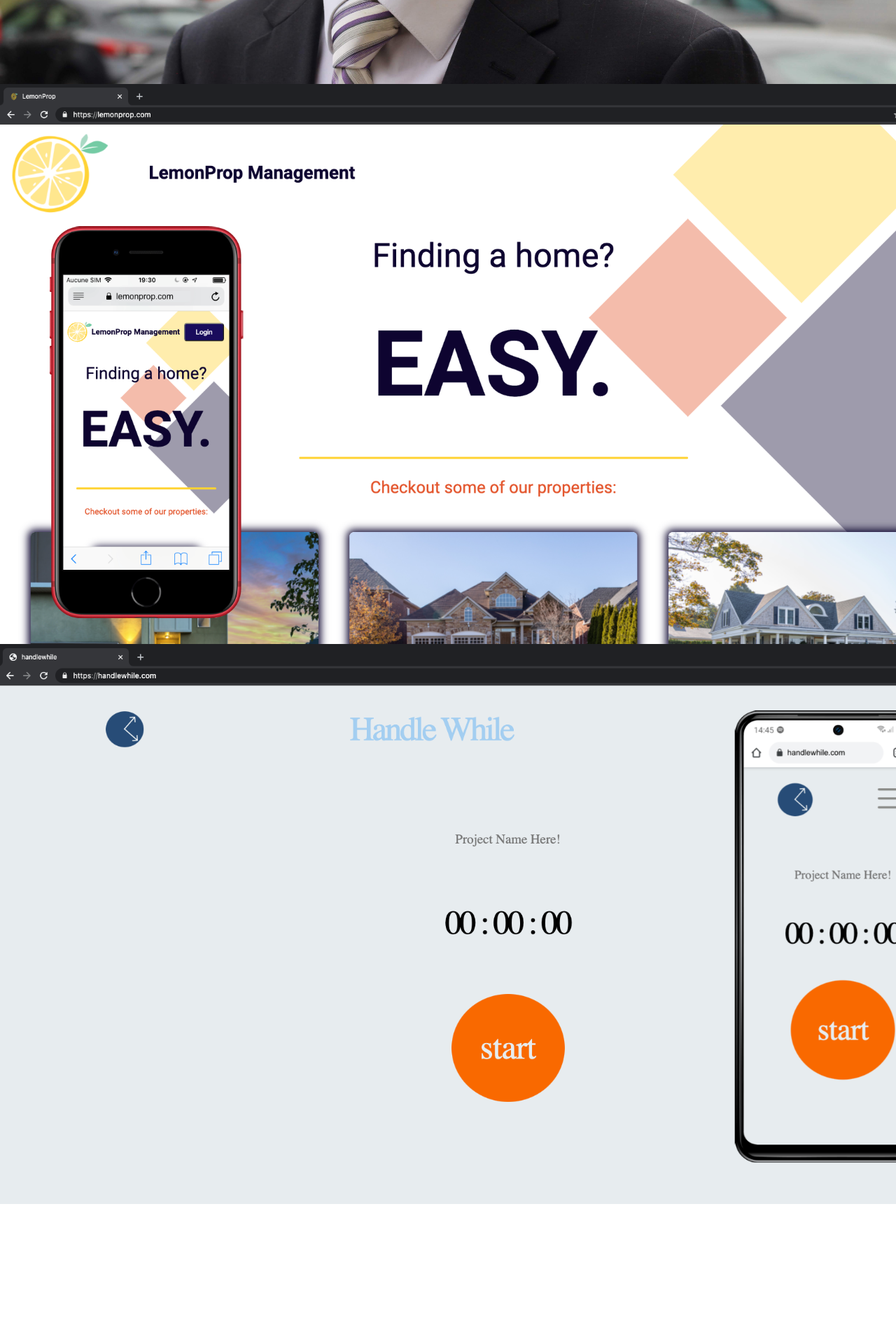
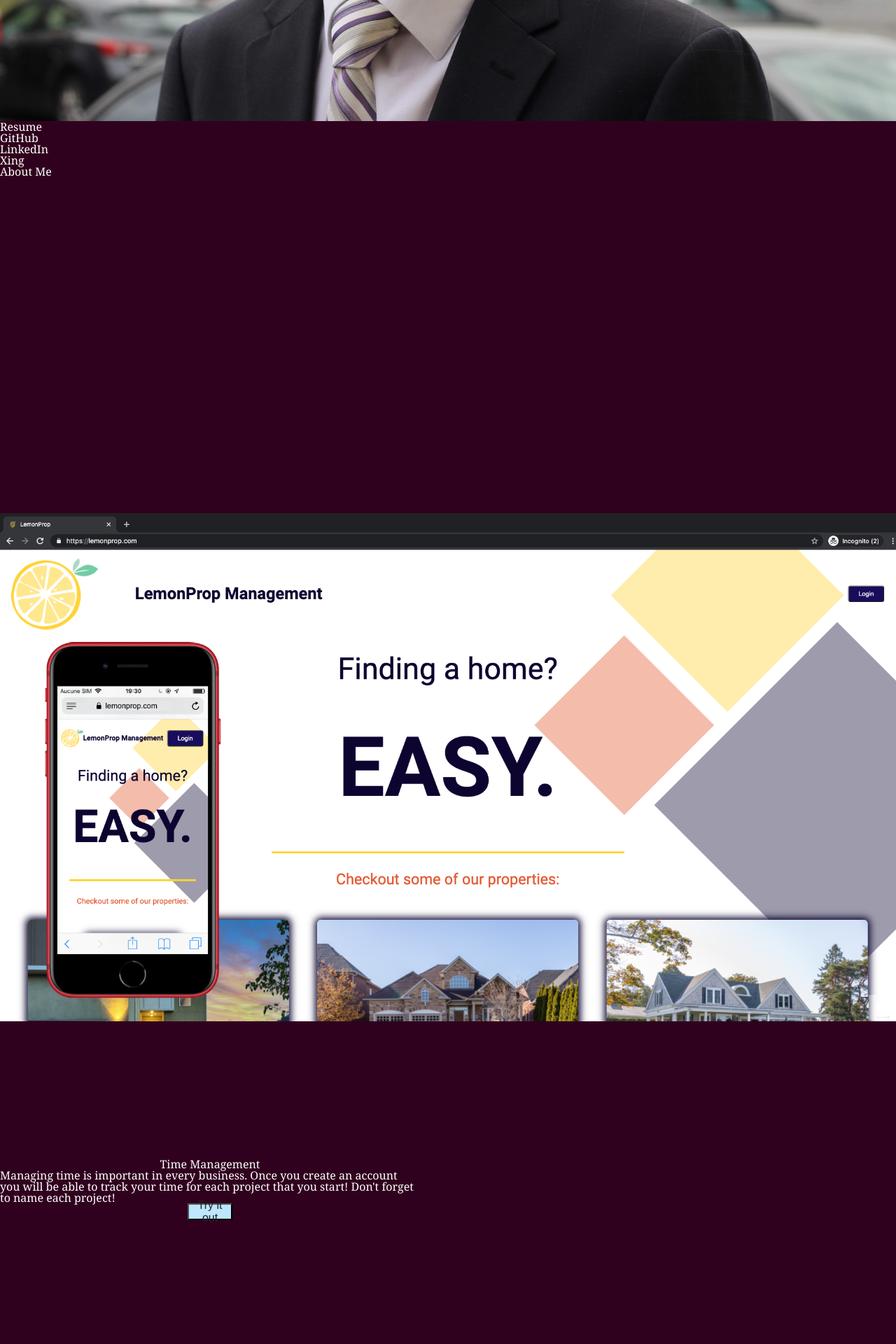
Before and after one commit to MichaelJHTaggart/professional-portfolio, a React (Create React App) app: page / in a window 1280 px wide. Shown: the part 680-2600 px from the top of the page at 70% size. Before the commit the page ends 2400 px from the top, so only its background shows below. Built offline with nearby package versions, Linux system fonts and the light colour scheme.

Commit message:
working on parallax

```diff
--- a/src/Components/Body.js
+++ b/src/Components/Body.js
@@ -1,4 +1,7 @@
 import '../scss/main.scss'
+import hero from "../../src/assets/images/mjht.jpeg"
+import lemon from "../../src/assets/images/lemonprop.png"
+import handle from "../../src/assets/images/handlewhile.png"
 
 
 const Body = props => {
@@ -11,40 +14,65 @@ const Body = props => {
   window.addEventListener("scroll", function () {
     const parallax = document.getElementById("parallax");
     let offset = window.pageYOffset;
-    parallax.style.backgroundPositionY = offset * 0.7 + "px";
+    parallax.style.objectPosition = offset * 0.1 + "px";
+  })
+
+  window.addEventListener("scroll", function () {
+    const parallax2 = document.getElementById("parallax2");
+    console.log(parallax2)
+    let offset = window.pageYOffset;
+    parallax2.style.objectPosition = offset * 0.05 + "px";
+  })
+
+  window.addEventListener("scroll", function () {
+    const parallax3 = document.getElementById("parallax3");
+    let offset = window.pageYOffset;
+    parallax3.style.objectPosition = offset * -0.05 + "px";
   })
 
   return (
+    <div className="parallax-sections component-wrapper" >
+      <section className="home-section">
+        <div id="parallax" >
+          <img alt="Michael Taggart's Portfolio" id="parallax" src={hero} />
+        </div>
+      </section>
       <div>
-
-      <section id="parallax">
-      </section>
-
-      {/* <div className="project-banner-left">
+        <ol>
+          <li>Resume</li>
+          <li>GitHub</li>
+          <li>LinkedIn</li>
+          <li>Xing</li>
+          <li>About Me</li>
+        </ol>
+      </div>
+      <section className="section-centering">
+        <div className="project-banner-left">
           <h2>Property Management</h2>
           <p>This website provides a one-stop experience for property managers and tenants. It is built to add and resolve maintenance requests, payments, and to manage properties. The manager view and the tenant view are similar experiences but are two different views.</p>
 
           <button className="project-button"
             onClick={() => openNewTab('https://lemonprop.com')} aria-label="Check out the website!">Try it out
           </button>
-      </div> */}
-      <section id="parallax">
+        </div>
 
-        {/* <div>
-          <img alt="A preview of the website at the size of a cellphone" class="responsive-image-small" src={lemonPhone} />
-        </div> */}
+        <div>
+          <img alt="lemonprop.com website" id="parallax2" src={lemon} />
+
+        </div>
       </section>
-      {/* <div className="project-banner-right">
+      <section className="section-centering">
+        <div className="project-banner-right">
           <h2>Time Management</h2>
           <p>Managing time is important in every business. Once you create an account you will be able to track your time for each project that you start! Don't forget to name each project!</p>
           <button className="project-button" onClick={() => openNewTab('https://handlewhile.com')} aria-label="Check out the website!">Try it out
           </button>
-      </div> */}
-      <section id="parallax">
+        </div>
 
-        {/* <div>
-          <img alt="A preview of the website at the size of a cellphone" src={handlePhone} />
-        </div> */}
+        <div>
+          <img alt="handlewhile.com website" id="parallax3" src={handle} />
+        </div>
+
       </section>
     </div >
   );
--- a/src/scss/main.scss
+++ b/src/scss/main.scss
@@ -1,25 +1,34 @@
 @import './reset.scss';
 
-$primary-color: #e7ecef;
-$accent-color: #a3cef1;
-$secondary-accent-color: #f96900;
-$text-color: #8b8c89;
+$background-color: #30011E;
+$primary-accent-color: #3772ff;
+$secondary-accent-color: #04e762;
+$tertiary-accent-color: #BCE7FD;
+$text-color: #E6E8E6;
 $font-weights: (
  "regular": 400,
  "medium": 500,
  "bold": 700
 );
 
+body {
+  overflow-x: hidden;
+  width: 100%;
+  font-family: Manuskript,Georgia,"serif";
+  z-index: 1;
+  opacity: 1!important;
+  transition: margin .3s;
+}
 
 .project-button{
  display: flex;
- background-color: $secondary-accent-color;
+ background-color: $tertiary-accent-color;
  width: 5vw;
  height: 3vh;
  justify-content: center;
  align-items: center;
   &:hover {
-   background-color: $accent-color;
+   background-color: $secondary-accent-color;
   }
 };
 
@@ -28,10 +37,11 @@ $font-weights: (
   flex-direction: column;
   width: 600px;
   height: 480px;
-  background: $accent-color;
+  background: $background-color;
   position: relative;
   align-items: center;
   justify-content: center;
+  align-self: flex-end;
 
   &:after {
     content: '';
@@ -46,7 +56,7 @@ $font-weights: (
     bottom: 0;
     width: 0;
     height: 0;
-    border-left: 130px solid $accent-color;
+    border-left: 130px solid $background-color;
     border-top: 240px solid transparent;
     border-bottom: 240px solid transparent;
   }
@@ -54,14 +64,14 @@ $font-weights: (
 .project-banner-left{
  display: flex;
   flex-direction: column;
-  width: 600px;
+  width: 500px;
   height: 480px;
-  background: $accent-color;
+  background: $background-color;
   position: relative;
   align-items: center;
   justify-content: center;
-  left: 66vw;
-
+  align-self: flex-end;
+  transform: perspective(0px) translate3d(1300px, 750px, 100px);
   &:after {
     content: '';
     position: absolute;
@@ -75,32 +85,44 @@ $font-weights: (
     bottom: 0;
     width: 0;
     height: 0;
-    border-right: 130px solid $accent-color;
+    border-right: 130px solid $background-color;
     border-top: 240px solid transparent;
     border-bottom: 240px solid transparent;
   }
 }
 
-section {
-  display: flex;
-  align-items: center;
-  justify-content: center;
-  width: 100%;
-  height: 100vh;
+.component-wrapper {
+  background-color: $background-color;
+  color: #fff;
+  position: relative;
+  z-index: 2;
 }
 
-section:nth-child(1){
-  background-image: url("../../src/assets/images/mjht.jpeg");
-  background-size: cover;
+.parallax-sections {
+  padding-bottom: 60px;
 }
 
-section:nth-child(2){
-  background-image: url("../../src/assets/images/lemonprop.png");
-  background-size: cover;
+@media screen and (min-width: 720px){
+.parallax-sections {
+    height: calc(var(--section-length) * 90vh);
+    position: relative;
+    margin-bottom: 15vh;
+}
 }
 
+.home-section {
+  display: flex;
+}
 
-section:nth-child(3){
-  background-image: url("../../src/assets/images/handlewhile.png");
-  background-size: cover;
+#parallax {
+  height: auto;
+  width: 100%;
 }
+#parallax2 {
+  height: auto;
+  width: 100%;
+}
+#parallax3 {
+  height: auto;
+  width: 100%;
+}
```
Also changed, not shown: 2 other files (tests, documents, lock files or other folders). Lines whose indentation alone changed are shown as unchanged.
